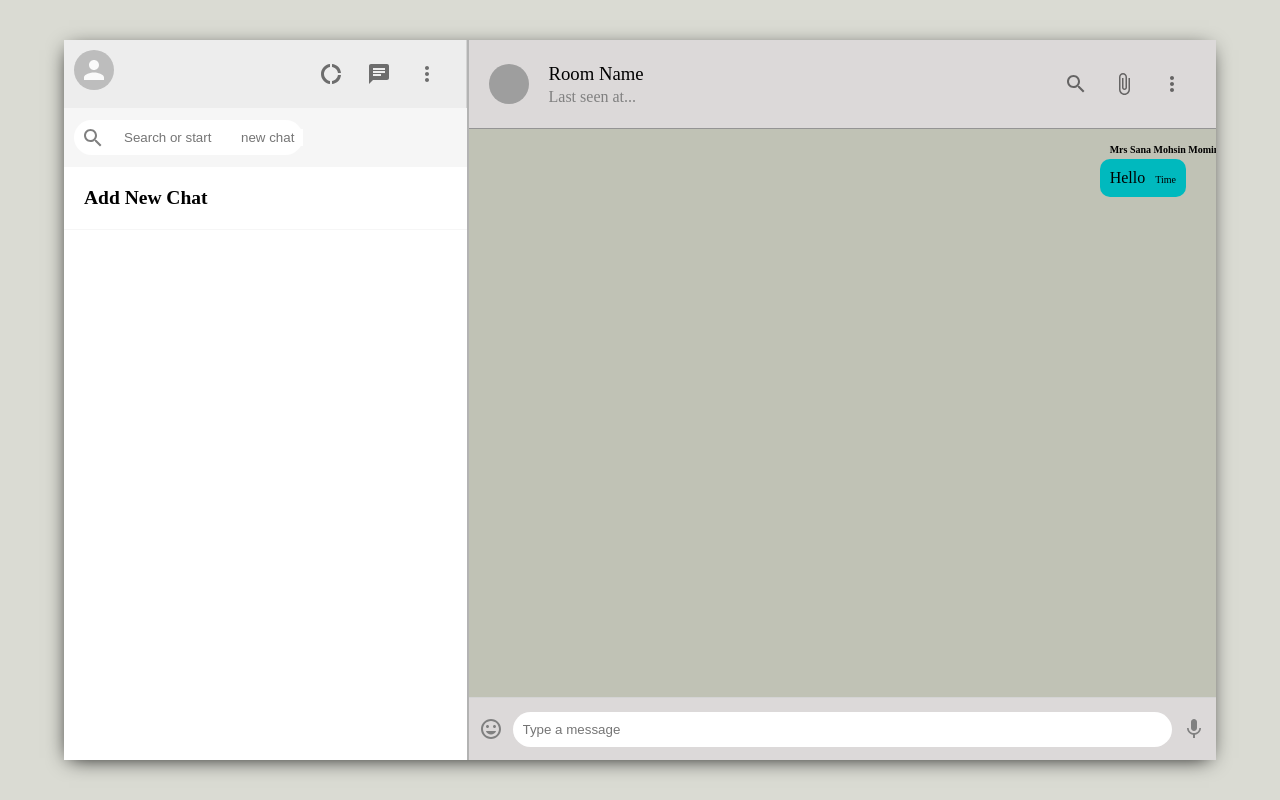
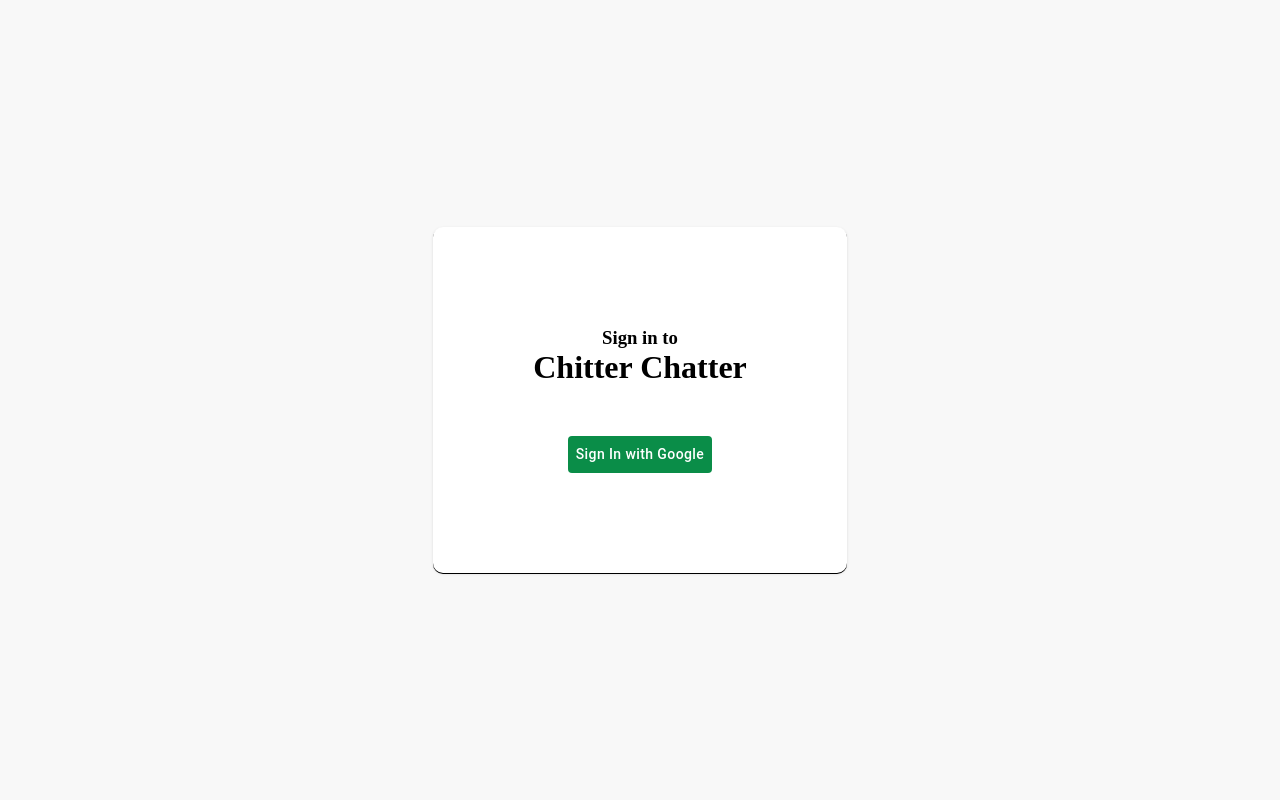
Before and after one commit to momin-sana/chitter-chatter, a React (Create React App) app: page /rooms/1 in a window 1280 px wide. Built offline with nearby package versions, Linux system fonts and the light colour scheme; no server answers; the database is empty; grey boxes are pictures that could not be loaded.

Commit message:
made login page

```diff
--- a/package.json
+++ b/package.json
@@ -9,14 +9,14 @@
         "@testing-library/jest-dom": "^5.11.4",
         "@testing-library/react": "^11.1.0",
         "@testing-library/user-event": "^12.1.10",
-        "firebase": "^8.6.5",
+        "firebase": "^8.10.0",
         "moment": "^2.29.1",
         "postcss": "^8.4.5",
         "react": "^17.0.2",
         "react-dom": "^17.0.2",
         "react-firebase-hooks": "^3.0.4",
         "react-redux": "^7.2.4",
-        "react-router-dom": "^6.0.2",
+        "react-router-dom": "^6.2.1",
         "react-scripts": "^5.0.0",
         "web-vitals": "^1.0.1"
     },
--- a/public/index.html
+++ b/public/index.html
@@ -1,14 +1,12 @@
 <!DOCTYPE html>
 <html lang="en">
-  <head>
+
+<head>
     <meta charset="utf-8" />
     <link rel="icon" href="%PUBLIC_URL%/favicon.ico" />
     <meta name="viewport" content="width=device-width, initial-scale=1" />
     <meta name="theme-color" content="#000000" />
-    <meta
-      name="description"
-      content="Web site created using create-react-app"
-    />
+    <meta name="description" content="Web site created using create-react-app" />
     <link rel="apple-touch-icon" href="%PUBLIC_URL%/logo192.png" />
     <!--
       manifest.json provides metadata used when your web app is installed on a
@@ -24,9 +22,10 @@
       work correctly both with client-side routing and a non-root public URL.
       Learn how to configure a non-root public URL by running `npm run build`.
     -->
-    <title>React App</title>
-  </head>
-  <body>
+    <title>Chitter Chatter</title>
+</head>
+
+<body>
     <noscript>You need to enable JavaScript to run this app.</noscript>
     <div id="root"></div>
     <!--
@@ -39,5 +38,6 @@
       To begin the development, run `npm start` or `yarn start`.
       To create a production bundle, use `npm run build` or `yarn build`.
     -->
-  </body>
+</body>
+
 </html>
--- a/src/AppPages/Chat/Chat.js
+++ b/src/AppPages/Chat/Chat.js
@@ -7,70 +7,110 @@ import {
     SearchOutlined,
 } from "@material-ui/icons";
 import React, { useEffect, useState } from "react";
+import { useParams } from "react-router-dom";
+import db from "../../Components/Firebase/firebase";
 import "./Chat.css";
 
 function Chat() {
     const [input, setInput] = useState("");
     const [seed, setSeed] = useState("");
+    const [roomName, setRoomName] = useState("");
+    const { roomId } = useParams();
+
+
+    //to get the specific roomName from firebase and display on chat.js
+    useEffect(() => {
+        // if there's a roomId then go into the collection-rooms then go to specific document and use the roomId of that document and take the snapshoot to set RoomName and pull data from snapshot to get the room Name
+        if (roomId) {
+            db.collection("rooms")
+                .doc(roomId)
+                .onSnapshot((snapshot) =>
+                    setRoomName(snapshot.data().name)
+                );
+        }
+    }, [roomId]); //here roomId is the dependency, which means everytime roomId changes we will get new messages/name with the help of included function for this roomId
+
+
 
     useEffect(() => {
         setSeed(Math.floor(Math.random() * 5000));
-  }, []);
+    }, [roomId]);
 
     const sendMessage = (e) => {
         e.preventDefault();
-    console.log("you typed : ", input);
         setInput("");
     };
 
-  return (
-    <div className="chat">
-      <div className="chat-header">
-        <Avatar
-          src={`https://avatars.dicebear.com/api/avataaars/${seed}.svg`}
-        />
-        <div className="chat-headerInfo">
-          <h3>Room Name</h3>
-          <p>Last seen at...</p>
-        </div>
-        <div className="chat-headerRight">
-          <IconButton>
-            <SearchOutlined />
-          </IconButton>
-          <IconButton>
-            <AttachFile />
-          </IconButton>
-          <IconButton>
-            <MoreVert />
-          </IconButton>
-        </div>
-      </div>
+    return ( <
+        div className = "chat" >
+        <
+        div className = "chat-header" >
+        <
+        Avatar src = { `https://avatars.dicebear.com/api/avataaars/${seed}.svg` }
+        /> <
+        div className = "chat-headerInfo" >
+        <
+        h3 > { roomName } < /h3>  <
+        p > Last seen at... < /p> <
+        /div>
 
-      <div className="chat-body">
-        <div className={`chat-message ${true && "chat-reciever"}`}>
-          <p>
-            <span className="chat-name"> Mrs Sana Mohsin Momin</span>Hello
-            <span className="chat-timestamp">Time</span>
-          </p>
-        </div>
-      </div>
+        <
+        div className = "chat-headerRight" >
+        <
+        IconButton >
+        <
+        SearchOutlined / >
+        <
+        /IconButton> <
+        IconButton >
+        <
+        AttachFile / >
+        <
+        /IconButton> <
+        IconButton >
+        <
+        MoreVert / >
+        <
+        /IconButton> <
+        /div> <
+        /div>
 
-      <div className="chat-footer">
-        <InsertEmoticon />
-        <form>
-          <input
-            value={input}
-            onChange={(e) => setInput(e.target.value)}
-            type="text"
-            placeholder="Type a message"
-          />
-          <button onClick={sendMessage} type="submit">
-            Send a message
-          </button>
-        </form>
-        <Mic />
-      </div>
-    </div>
+        <
+        div className = "chat-body" >
+        <
+        div className = { `chat-message ${true && "chat-reciever"}` } >
+        <
+        p >
+        <
+        span className = "chat-name" > Sana Momin < /span>Hello <
+        span className = "chat-timestamp" > Time < /span> <
+        /p> <
+        /div> <
+        /div>
+
+        <
+        div className = "chat-footer" >
+        <
+        InsertEmoticon / >
+        <
+        form >
+        <
+        input value = { input }
+        onChange = {
+            (e) => setInput(e.target.value) }
+        type = "text"
+        placeholder = "Type a message" /
+        >
+        <
+        button onClick = { sendMessage }
+        type = "submit" >
+        Send a message <
+        /button> <
+        /form> <
+        Mic / >
+        <
+        /div> <
+        /div>
     );
 }
 
--- /dev/null
+++ b/src/AppPages/Login/Login.css
@@ -0,0 +1,23 @@
+.login {
+    background-color: #f8f8f8;
+    height: 100vh;
+    width: 100vw;
+    display: grid;
+    align-items: center;
+    place-content: center;
+}
+
+.login-container {
+    padding: 100px;
+    text-align: center;
+    background-color: white;
+    border-radius: 10px;
+    box-shadow: 0 1px 3px rgba(0, 0, 0, 0.12), 0 1px;
+}
+
+.login-container>button {
+    margin-top: 50px;
+    text-transform: inherit !important;
+    background-color: #0a8d48 !important;
+    color: white;
+}
--- /dev/null
+++ b/src/AppPages/Login/Login.js
@@ -0,0 +1,26 @@
+import { Button } from "@material-ui/core";
+import React from "react";
+import "./Login.css";
+
+const Login = () => {
+    const signIn = () => {};
+
+    return ( <
+        div className = "login" >
+        <
+        div className = "login-container" >
+        <
+        div className = "login-text" >
+        <
+        h3 > Sign in to < /h3> <
+        h1 > Chitter Chatter < /h1> <
+        /div>
+
+        <
+        Button onClick = { signIn } > Sign In with Google < /Button> <
+        /div> <
+        /div>
+    );
+};
+
+export default Login;
--- a/src/AppPages/Sidebar/Sidebar.js
+++ b/src/AppPages/Sidebar/Sidebar.js
@@ -1,23 +1,33 @@
 import React, { useEffect, useState } from "react";
 import "./Sidebar.css";
 import { Avatar, IconButton } from "@material-ui/core";
-import { Chat, DonutLarge, MoreVert, SearchOutlined } from "@material-ui/icons";
+import {
+    Chat,
+    DonutLarge,
+    MoreVert,
+    SearchOutlined,
+} from "@material-ui/icons";
 import SidebarChat from "./SidebarChat";
-import { db } from "../../Components/Firebase/firebase";
-
+import db from "../../Components/Firebase/firebase";
 
 const Sidebar = () => {
     const [rooms, setRooms] = useState([]);
 
     useEffect(() => {
-        db.collection('rooms').onSnapshot(snapshot => (
-            setRooms(snapshot.docs.map(doc =>
-                ({
+        console.log("this is sidebar");
+        const unsubscribe = db.collection("rooms").onSnapshot((snapshot) =>
+            setRooms(
+                snapshot.docs.map((doc) => ({
                     id: doc.id,
                     data: doc.data(),
-                })))
-        ));
-    }, [])
+                }))
+            )
+        );
+        // cleanup function. once done with above work use this for best practice
+        return () => {
+            unsubscribe();
+        }
+    }, []);
 
     return ( <
         div className = "sidebar" >
@@ -63,8 +73,10 @@ const Sidebar = () => {
         /div> <
         div className = "sidebar-chats" >
         <
-        SidebarChat addNewChat / > {
-            rooms.map(room => ( <
+        SidebarChat addNewChat / >
+
+        {
+            rooms.map((room) => ( <
                 SidebarChat key = { room.id }
                 id = { room.id }
                 name = { room.data.name }
--- a/src/AppPages/Sidebar/SidebarChat.js
+++ b/src/AppPages/Sidebar/SidebarChat.js
@@ -1,9 +1,11 @@
 import { Avatar } from "@material-ui/core";
 import React, { useEffect } from "react";
 import { useState } from "react";
+import { Link } from "react-router-dom";
+import db from "../../Components/Firebase/firebase";
 import "./Sidebar.css";
 
-function SidebarChat({ addNewChat }) {
+function SidebarChat({ id, name, addNewChat }) {
     const [seed, setSeed] = useState("");
 
     useEffect(() => {
@@ -14,21 +16,26 @@ function SidebarChat({ addNewChat }) {
         const roomName = prompt("Please enter name for chat");
 
         if (roomName) {
-            // do some database stuff..
+            db.collection("rooms").add({
+                name: roomName,
+            });
         }
     };
 
     return !addNewChat ? ( <
+        Link to = { `rooms/${id}` } >
+        <
         div className = "sidebarChat" >
         <
         Avatar src = { `https://avatars.dicebear.com/api/avataaars/${seed}.svg` }
         /> <
         div className = "sidebarChat-info" >
         <
-        h2 > Room Name < /h2> <p> Last Message... </p >
-        <
+        h2 > { name } < /h2> <
+        p > Last Message... < /p> <
         /div> <
-        /div>
+        /div> <
+        /Link>
     ) : ( <
         div onClick = { createChat }
         className = "sidebarChat" >
--- a/src/Components/Firebase/firebase.js
+++ b/src/Components/Firebase/firebase.js
@@ -1,5 +1,6 @@
 // Import the functions you need from the SDKs you need
 import firebase from "firebase/app";
+import '@firebase/firestore';
 
 // TODO: Add SDKs for Firebase products that you want to use
 // https://firebase.google.com/docs/web/setup#available-libraries
@@ -22,6 +23,7 @@ const firebaseApp = firebase.initializeApp(firebaseConfig);
 const db = firebaseApp.firestore();
 const auth = firebase.auth();
 const provider = new firebase.auth.GoogleAuthProvider();
-const projectStorage = firebase.storage();
+// const projectStorage = firebase.storage();
 
-export { auth, provider, db, projectStorage };
+export { firebaseApp, auth, provider };
+export default db;
```
Also changed, not shown: src/App.js (+19 -22 lines), src/AppPages/Login.js (deleted, +0 -17 lines), src/AppPages/Header.js (deleted), 1 other file (tests, documents, lock files or other folders). Lines whose indentation alone changed are shown as unchanged.
